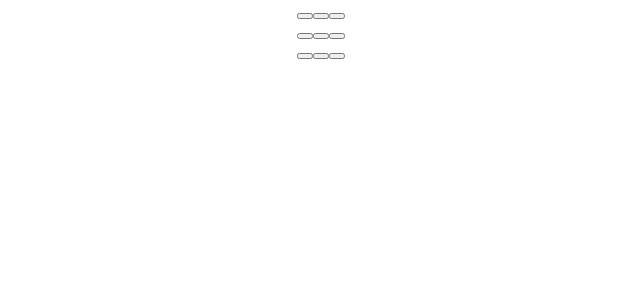
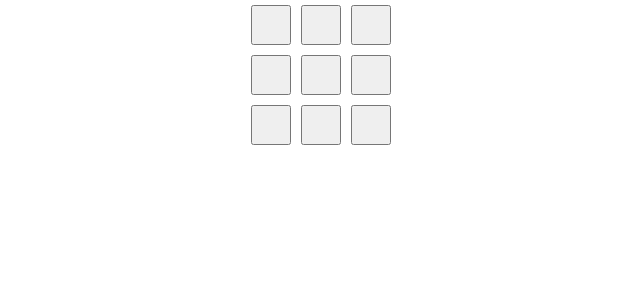
Before and after one commit to Tou24601/Tic-Tac-Toe, a React (Create React App) app in the folder tic-tac-toe/: page / in a window 1280 px wide. Shown: the top 300 px of the page, without its empty margins (319-959 px from the left). Built offline with nearby package versions, Linux system fonts and the light colour scheme.

Commit message:
add usestate to board comp

```diff
--- a/tic-tac-toe/src/App.css
+++ b/tic-tac-toe/src/App.css
@@ -2,37 +2,8 @@
   text-align: center;
 }
 
-.App-logo {
-  height: 40vmin;
-  pointer-events: none;
+.square {
+  width: 40px;
+  height: 40px;
+  margin: 5px;
 }
-
-@media (prefers-reduced-motion: no-preference) {
-  .App-logo {
-    animation: App-logo-spin infinite 20s linear;
-  }
-}
-
-.App-header {
-  background-color: #282c34;
-  min-height: 100vh;
-  display: flex;
-  flex-direction: column;
-  align-items: center;
-  justify-content: center;
-  font-size: calc(10px + 2vmin);
-  color: white;
-}
-
-.App-link {
-  color: #61dafb;
-}
-
-@keyframes App-logo-spin {
-  from {
-    transform: rotate(0deg);
-  }
-  to {
-    transform: rotate(360deg);
-  }
-}
--- a/tic-tac-toe/src/App.js
+++ b/tic-tac-toe/src/App.js
@@ -1,3 +1,4 @@
+import reset from "./reset.css";
 import Board from "./components/Board.jsx";
 import './App.css';
 
--- a/tic-tac-toe/src/components/Board.jsx
+++ b/tic-tac-toe/src/components/Board.jsx
@@ -1,22 +1,29 @@
 import Square from "./Square";
+import { useState } from "react";
 
 export default function Board() {
+  const [squares, setSquares] = useState(Array(9).fill(null));
+  const handleCLick = (i) => {
+    const nextSquares = squares.slice();
+    nextSquares[i] = "X";
+    setSquares(nextSquares);
+  };
   return (
     <>
       <div className="board-row">
-        <Square />
-        <Square />
-        <Square />
+        <Square value={squares[0]} onSquareClick={() => handleCLick(0)} />
+        <Square value={squares[1]} onSquareClick={() => handleCLick(1)} />
+        <Square value={squares[2]} onSquareClick={() => handleCLick(2)} />
       </div>
       <div className="board-row">
-        <Square />
-        <Square />
-        <Square />
+        <Square value={squares[3]} onSquareClick={() => handleCLick(3)} />
+        <Square value={squares[4]} onSquareClick={() => handleCLick(4)} />
+        <Square value={squares[5]} onSquareClick={() => handleCLick(5)} />
       </div>
       <div className="board-row">
-        <Square />
-        <Square />
-        <Square />
+        <Square value={squares[6]} onSquareClick={() => handleCLick(6)} />
+        <Square value={squares[7]} onSquareClick={() => handleCLick(7)} />
+        <Square value={squares[8]} onSquareClick={() => handleCLick(8)} />
       </div>
     </>
   );
--- a/tic-tac-toe/src/components/Square.jsx
+++ b/tic-tac-toe/src/components/Square.jsx
@@ -1,9 +1,5 @@
 import { useState } from 'react';
 
-export default function Square() {
-  const [value, setValue] = useState(null);
-  const handleClick = () => {
-    setValue("X");
-  }
-  return <button onClick={handleClick} className="square">{value}</button>;
+export default function Square({value, onSquareClick}) {
+  return <button className="square" onClick={onSquareClick}>{value}</button>;
 }
--- /dev/null
+++ b/tic-tac-toe/src/reset.css
@@ -0,0 +1,48 @@
+/* http://meyerweb.com/eric/tools/css/reset/
+   v2.0 | 20110126
+   License: none (public domain)
+*/
+
+html, body, div, span, applet, object, iframe,
+h1, h2, h3, h4, h5, h6, p, blockquote, pre,
+a, abbr, acronym, address, big, cite, code,
+del, dfn, em, img, ins, kbd, q, s, samp,
+small, strike, strong, sub, sup, tt, var,
+b, u, i, center,
+dl, dt, dd, ol, ul, li,
+fieldset, form, label, legend,
+table, caption, tbody, tfoot, thead, tr, th, td,
+article, aside, canvas, details, embed,
+figure, figcaption, footer, header, hgroup,
+menu, nav, output, ruby, section, summary,
+time, mark, audio, video {
+	margin: 0;
+	padding: 0;
+	border: 0;
+	font-size: 100%;
+	font: inherit;
+	vertical-align: baseline;
+}
+/* HTML5 display-role reset for older browsers */
+article, aside, details, figcaption, figure,
+footer, header, hgroup, menu, nav, section {
+	display: block;
+}
+body {
+	line-height: 1;
+}
+ol, ul {
+	list-style: none;
+}
+blockquote, q {
+	quotes: none;
+}
+blockquote:before, blockquote:after,
+q:before, q:after {
+	content: '';
+	content: none;
+}
+table {
+	border-collapse: collapse;
+	border-spacing: 0;
+}
```
